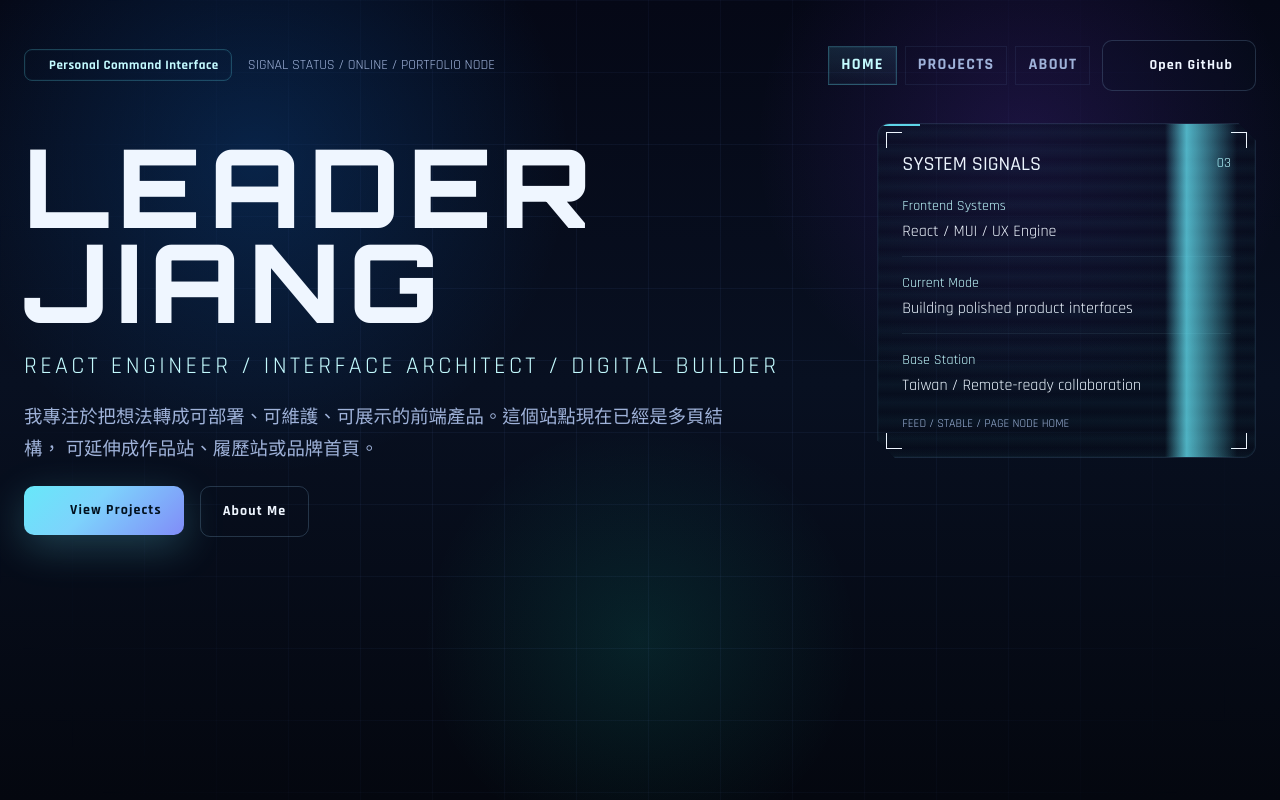
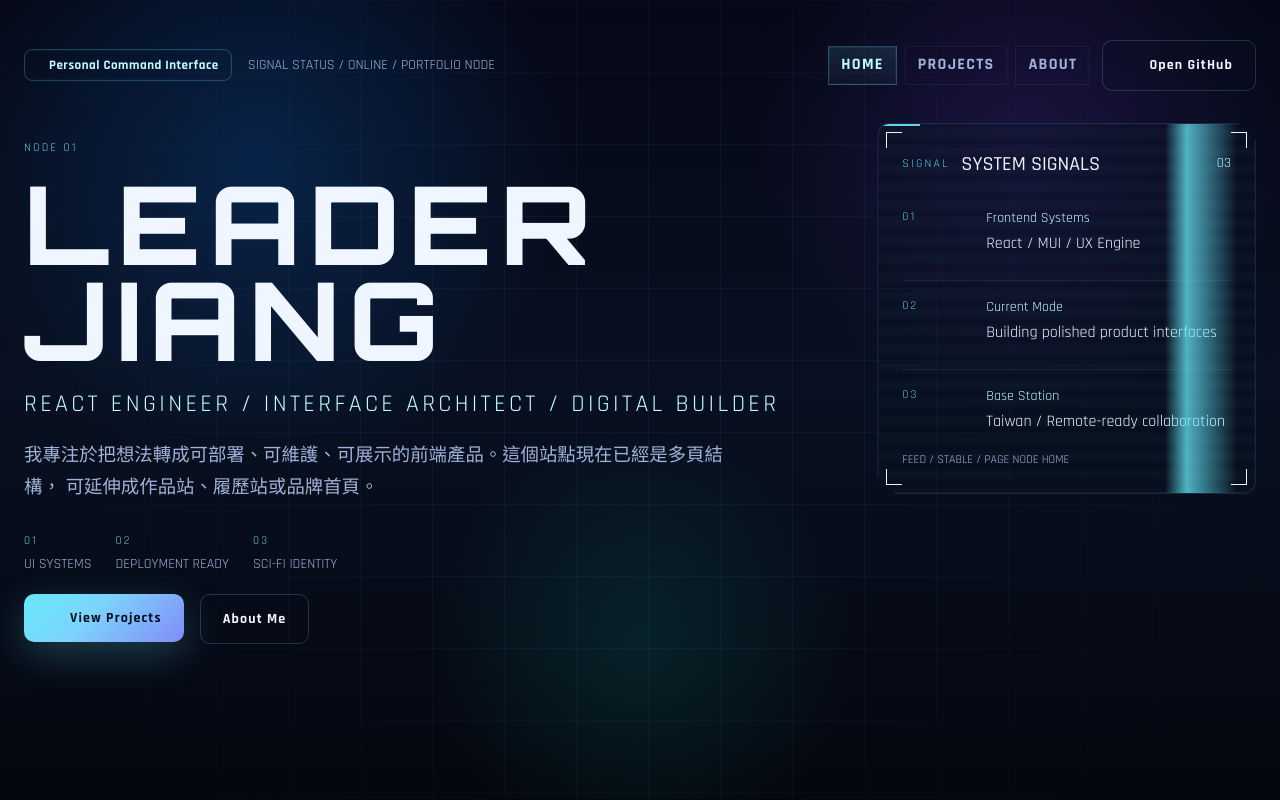
Before and after one commit to LeaderJiang/LeaderJiang.github.io, a React (Vite) app: page /#/ in a window 1280 px wide. Built offline with nearby package versions, Linux system fonts and the light colour scheme; some icons are missing.

Commit message:
feat: enrich HUD labeling and panel telemetry

```diff
--- a/src/pages/AboutPage.jsx
+++ b/src/pages/AboutPage.jsx
@@ -1,20 +1,23 @@
 import LaunchIcon from '@mui/icons-material/Launch'
 import TerminalIcon from '@mui/icons-material/Terminal'
-import { alpha, Button, Card, CardContent, Grid, Link, Stack, Typography } from '@mui/material'
+import { alpha, Box, Button, Card, CardContent, Grid, Link, Stack, Typography } from '@mui/material'
 import { capabilities } from '../siteData'
-import { frameSx } from '../ui'
+import { frameSx, hudCodeSx, hudHeaderSx } from '../ui'
 
 export default function AboutPage() {
   return (
     <Grid container spacing={3}>
       <Grid size={{ xs: 12, md: 7 }}>
         <Card sx={{ borderRadius: 1.5, ...frameSx }}>
+          <Box className="hud-corner hud-corner-tl" />
+          <Box className="hud-corner hud-corner-br" />
           <CardContent sx={{ p: { xs: 3, md: 4 } }}>
             <Stack spacing={2}>
-              <Typography variant="overline" color="primary.light">
-                ABOUT NODE
-              </Typography>
-              <Typography variant="h3">Who I Build For</Typography>
+              <Box sx={hudHeaderSx}>
+                <Typography sx={hudCodeSx}>ABOUT</Typography>
+                <Typography variant="h3">Who I Build For</Typography>
+                <Typography sx={hudCodeSx}>AB-01</Typography>
+              </Box>
               <Typography color="text.secondary" sx={{ lineHeight: 1.9 }}>
                 我偏好的工作方式，是把抽象需求拆成清楚的 UI 結構、資料流程與部署成果。這類型的站點可以再往下擴成真實作品介紹、服務說明、聯絡入口，或完整品牌官網。
               </Typography>
@@ -29,12 +32,15 @@ export default function AboutPage() {
       <Grid size={{ xs: 12, md: 5 }}>
         <Stack spacing={3}>
           <Card sx={{ borderRadius: 1.5, ...frameSx }}>
+            <Box className="hud-corner hud-corner-tl" />
+            <Box className="hud-corner hud-corner-br" />
             <CardContent sx={{ p: 3 }}>
               <Stack spacing={2}>
-                <Typography variant="overline" color="primary.light">
-                  CAPABILITIES
-                </Typography>
-                <Typography variant="h4">Core Strengths</Typography>
+                <Box sx={hudHeaderSx}>
+                  <Typography sx={hudCodeSx}>CAPS</Typography>
+                  <Typography variant="h4">Core Strengths</Typography>
+                  <Typography sx={hudCodeSx}>04</Typography>
+                </Box>
                 {capabilities.map((item) => (
                   <Stack key={item} direction="row" spacing={1.5} alignItems="flex-start">
                     <TerminalIcon sx={{ mt: '2px', color: 'primary.main' }} />
@@ -46,12 +52,15 @@ export default function AboutPage() {
           </Card>
 
           <Card sx={{ borderRadius: 1.5, ...frameSx }}>
+            <Box className="hud-corner hud-corner-tl" />
+            <Box className="hud-corner hud-corner-br" />
             <CardContent sx={{ p: 3 }}>
               <Stack spacing={2}>
-                <Typography variant="overline" color="primary.light">
-                  CONTACT LINK
-                </Typography>
-                <Typography variant="h4">Open a Channel</Typography>
+                <Box sx={hudHeaderSx}>
+                  <Typography sx={hudCodeSx}>LINK</Typography>
+                  <Typography variant="h4">Open a Channel</Typography>
+                  <Typography sx={hudCodeSx}>CT-01</Typography>
+                </Box>
                 <Typography color="text.secondary">
                   之後可以替換成你的 email、LinkedIn、作品平台或履歷下載連結。
                 </Typography>
--- a/src/pages/HomePage.jsx
+++ b/src/pages/HomePage.jsx
@@ -2,13 +2,24 @@ import RocketLaunchIcon from '@mui/icons-material/RocketLaunch'
 import { alpha, Box, Button, Divider, Grid, Paper, Stack, Typography } from '@mui/material'
 import { Link as RouterLink } from 'react-router-dom'
 import { signals } from '../siteData'
-import { cutCornerSx, frameSx } from '../ui'
+import { cutCornerSx, frameSx, hudCodeSx, hudHeaderSx, hudStatRowSx } from '../ui'
 
 export default function HomePage() {
   return (
     <Grid container spacing={{ xs: 4, md: 6 }} alignItems="start">
       <Grid size={{ xs: 12, md: 8 }}>
         <Stack spacing={2.5} sx={{ pt: { md: 2 } }}>
+          <Stack direction="row" spacing={2} alignItems="center" sx={{ mb: 1 }}>
+            <Typography sx={hudCodeSx}>NODE 01</Typography>
+            <Box
+              sx={{
+                width: 96,
+                height: 1,
+                background:
+                  'linear-gradient(90deg, rgba(103, 232, 249, 0.8) 0%, rgba(103, 232, 249, 0.1) 100%)',
+              }}
+            />
+          </Stack>
           <Typography
             variant="h1"
             sx={{ fontSize: { xs: '2.8rem', md: '6.8rem' }, lineHeight: 0.88 }}
@@ -32,6 +43,16 @@ export default function HomePage() {
             我專注於把想法轉成可部署、可維護、可展示的前端產品。這個站點現在已經是多頁結構，
             可延伸成作品站、履歷站或品牌首頁。
           </Typography>
+          <Stack direction={{ xs: 'column', md: 'row' }} spacing={3} sx={{ pt: 1 }}>
+            {['UI SYSTEMS', 'DEPLOYMENT READY', 'SCI-FI IDENTITY'].map((item, index) => (
+              <Stack key={item} spacing={0.5}>
+                <Typography sx={hudCodeSx}>0{index + 1}</Typography>
+                <Typography variant="body2" color="text.secondary">
+                  {item}
+                </Typography>
+              </Stack>
+            ))}
+          </Stack>
           <Stack direction={{ xs: 'column', sm: 'row' }} spacing={2}>
             <Button
               component={RouterLink}
@@ -71,22 +92,32 @@ export default function HomePage() {
           <Box className="hud-corner hud-corner-bl" />
           <Box className="hud-corner hud-corner-br" />
           <Stack spacing={2}>
-            <Stack direction="row" justifyContent="space-between" alignItems="center">
+            <Box sx={hudHeaderSx}>
+              <Typography sx={hudCodeSx}>SIGNAL</Typography>
               <Typography variant="h6">SYSTEM SIGNALS</Typography>
               <Typography variant="body2" color="primary.light">
                 03
               </Typography>
-            </Stack>
+            </Box>
             {signals.map((item, index) => (
-              <Box key={item.label}>
+              <Box key={item.label} sx={hudStatRowSx}>
+                <Typography sx={hudCodeSx}>0{index + 1}</Typography>
+                <Box>
                   <Typography variant="body2" color="primary.light">
                     {item.label}
                   </Typography>
                   <Typography variant="body1" sx={{ mt: 0.5 }}>
                     {item.value}
                   </Typography>
+                </Box>
                 {index < signals.length - 1 ? (
-                  <Divider sx={{ mt: 1.5, borderColor: alpha('#9ed7ff', 0.08) }} />
+                  <Divider
+                    sx={{
+                      mt: 1.5,
+                      borderColor: alpha('#9ed7ff', 0.08),
+                      gridColumn: '1 / -1',
+                    }}
+                  />
                 ) : null}
               </Box>
             ))}
--- a/src/pages/ProjectsPage.jsx
+++ b/src/pages/ProjectsPage.jsx
@@ -1,7 +1,7 @@
 import MemoryIcon from '@mui/icons-material/Memory'
 import { alpha, Box, Card, CardContent, Chip, Grid, Stack, Typography } from '@mui/material'
 import { featuredProject, projects } from '../siteData'
-import { frameSx, linePanelSx } from '../ui'
+import { frameSx, hudCodeSx, hudHeaderSx, linePanelSx } from '../ui'
 
 export default function ProjectsPage() {
   return (
@@ -12,15 +12,14 @@ export default function ProjectsPage() {
       <Box className="hud-corner hud-corner-bl" />
       <Box className="hud-corner hud-corner-br" />
       <CardContent sx={{ p: { xs: 3, md: 4 } }}>
-        <Stack spacing={1.5} sx={{ mb: 3 }}>
-          <Typography variant="overline" color="primary.light">
-            PROJECT ARCHIVE
-          </Typography>
+        <Box sx={hudHeaderSx}>
+          <Typography sx={hudCodeSx}>ARCHIVE</Typography>
           <Typography variant="h3">Selected Builds</Typography>
-          <Typography color="text.secondary">
-            這裡放的是你最值得被看見的建構能力，不只是作品列表，而是你如何定義問題與完成產品。
-          </Typography>
-        </Stack>
+          <Typography sx={hudCodeSx}>PX-02</Typography>
+        </Box>
+        <Typography color="text.secondary" sx={{ mb: 3 }}>
+          這裡放的是你最值得被看見的建構能力，不只是作品列表，而是你如何定義問題與完成產品。
+        </Typography>
 
         <Grid container spacing={2.5}>
           <Grid size={{ xs: 12, lg: 8 }}>
@@ -32,7 +31,7 @@ export default function ProjectsPage() {
                 <Stack spacing={2.5}>
                   <Stack direction={{ xs: 'column', sm: 'row' }} justifyContent="space-between" spacing={2}>
                     <Box>
-                      <Typography variant="body2" color="primary.light">
+                      <Typography sx={hudCodeSx}>
                         FEATURED CASE / 01
                       </Typography>
                       <Typography variant="h4" sx={{ mt: 1 }}>
@@ -72,9 +71,9 @@ export default function ProjectsPage() {
 
                   <Grid container spacing={2}>
                     {featuredProject.metrics.map((item, index) => (
-                      <Grid key={item} size={{ xs: 12, md: 4 }}>
-                        <Box sx={{ p: 2, borderRadius: 1, ...linePanelSx }}>
-                          <Typography variant="body2" color="primary.light">
+                    <Grid key={item} size={{ xs: 12, md: 4 }}>
+                      <Box sx={{ p: 2, borderRadius: 1, ...linePanelSx }}>
+                          <Typography sx={hudCodeSx}>
                             0{index + 1}
                           </Typography>
                           <Typography sx={{ mt: 1 }}>{item}</Typography>
@@ -94,7 +93,7 @@ export default function ProjectsPage() {
                 <Box className="hud-corner hud-corner-br" />
                 <CardContent sx={{ p: 3 }}>
                   <Stack spacing={1.5}>
-                    <Typography variant="body2" color="primary.light">
+                    <Typography sx={hudCodeSx}>
                       PROJECT SIGNAL
                     </Typography>
                     <Typography variant="h5">What I optimize</Typography>
@@ -111,7 +110,7 @@ export default function ProjectsPage() {
                 <CardContent sx={{ p: 3, height: '100%' }}>
                   <Stack justifyContent="space-between" sx={{ height: '100%' }} spacing={3}>
                     <Box>
-                      <Typography variant="body2" color="primary.light">
+                      <Typography sx={hudCodeSx}>
                         DEPLOYMENT MODE
                       </Typography>
                       <Typography variant="h5" sx={{ mt: 1 }}>
@@ -134,7 +133,7 @@ export default function ProjectsPage() {
                 <Box className="hud-corner hud-corner-br" />
                 <CardContent sx={{ p: 3 }}>
                   <Stack spacing={1.5}>
-                    <Typography variant="body2" color="primary.light">
+                    <Typography sx={hudCodeSx}>
                       0{index + 2}
                     </Typography>
                     <Typography variant="h5">{project.title}</Typography>
--- a/src/ui.js
+++ b/src/ui.js
@@ -71,9 +71,47 @@ export const linePanelSx = {
   background: 'transparent',
   border: `1px solid ${alpha('#8ec5ff', 0.11)}`,
   boxShadow: 'none',
+  position: 'relative',
+  '&::before': {
+    content: '""',
+    position: 'absolute',
+    top: 0,
+    left: 0,
+    width: 18,
+    height: 1,
+    background: alpha('#67e8f9', 0.72),
+  },
 }
 
 export const cutCornerSx = {
   clipPath:
     'polygon(0 0, calc(100% - 18px) 0, 100% 18px, 100% 100%, 18px 100%, 0 calc(100% - 18px))',
 }
+
+export const hudHeaderSx = {
+  display: 'grid',
+  gridTemplateColumns: 'auto 1fr auto',
+  alignItems: 'center',
+  gap: 1.5,
+  mb: 2,
+  '&::after': {
+    content: '""',
+    height: 1,
+    background:
+      'linear-gradient(90deg, rgba(103, 232, 249, 0.5) 0%, rgba(103, 232, 249, 0.08) 75%, transparent 100%)',
+  },
+}
+
+export const hudStatRowSx = {
+  display: 'grid',
+  gridTemplateColumns: '72px 1fr',
+  gap: 1.5,
+  alignItems: 'start',
+}
+
+export const hudCodeSx = {
+  fontSize: '0.74rem',
+  letterSpacing: '0.18em',
+  textTransform: 'uppercase',
+  color: alpha('#67e8f9', 0.88),
+}
```
Lines whose indentation alone changed are shown as unchanged.
